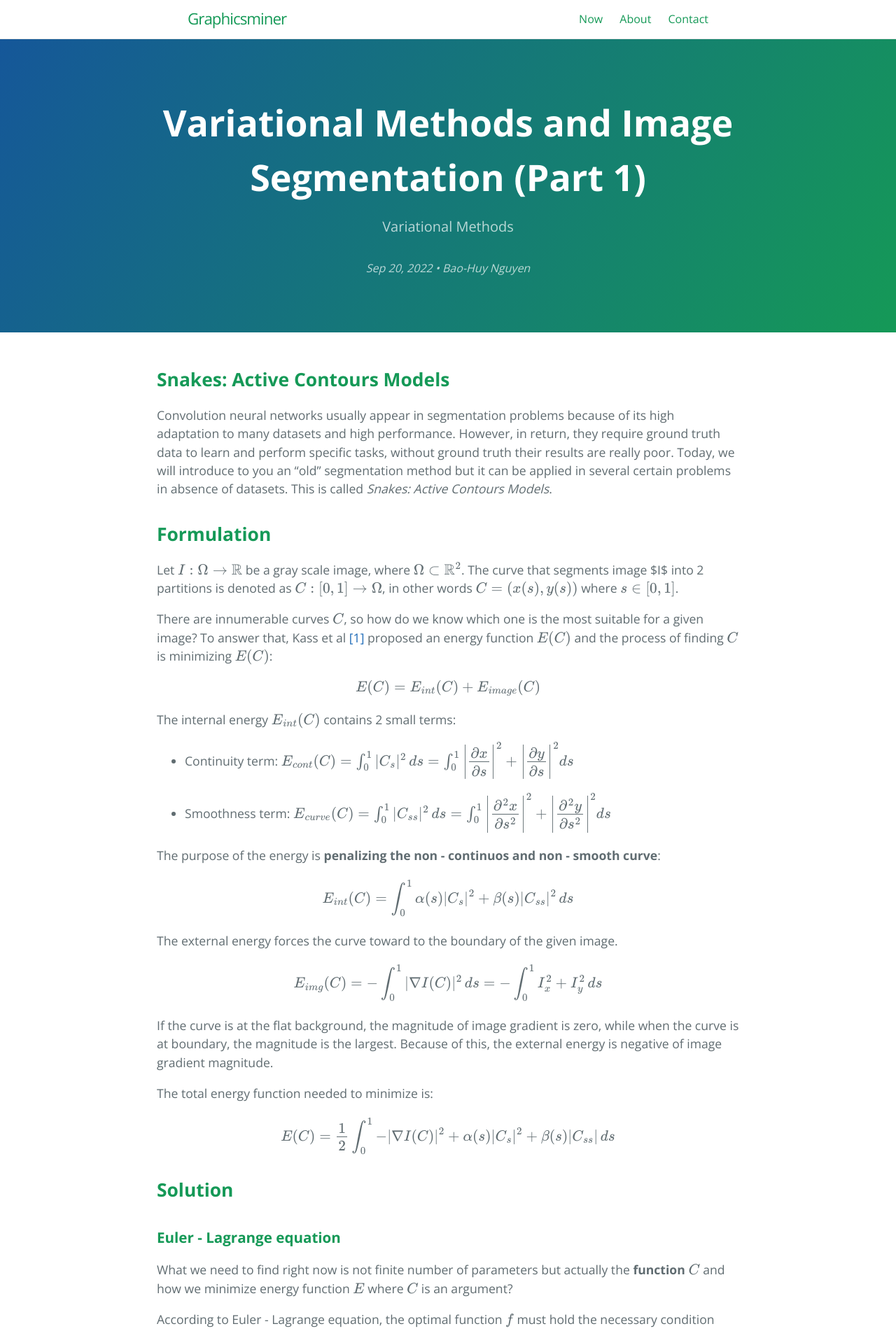
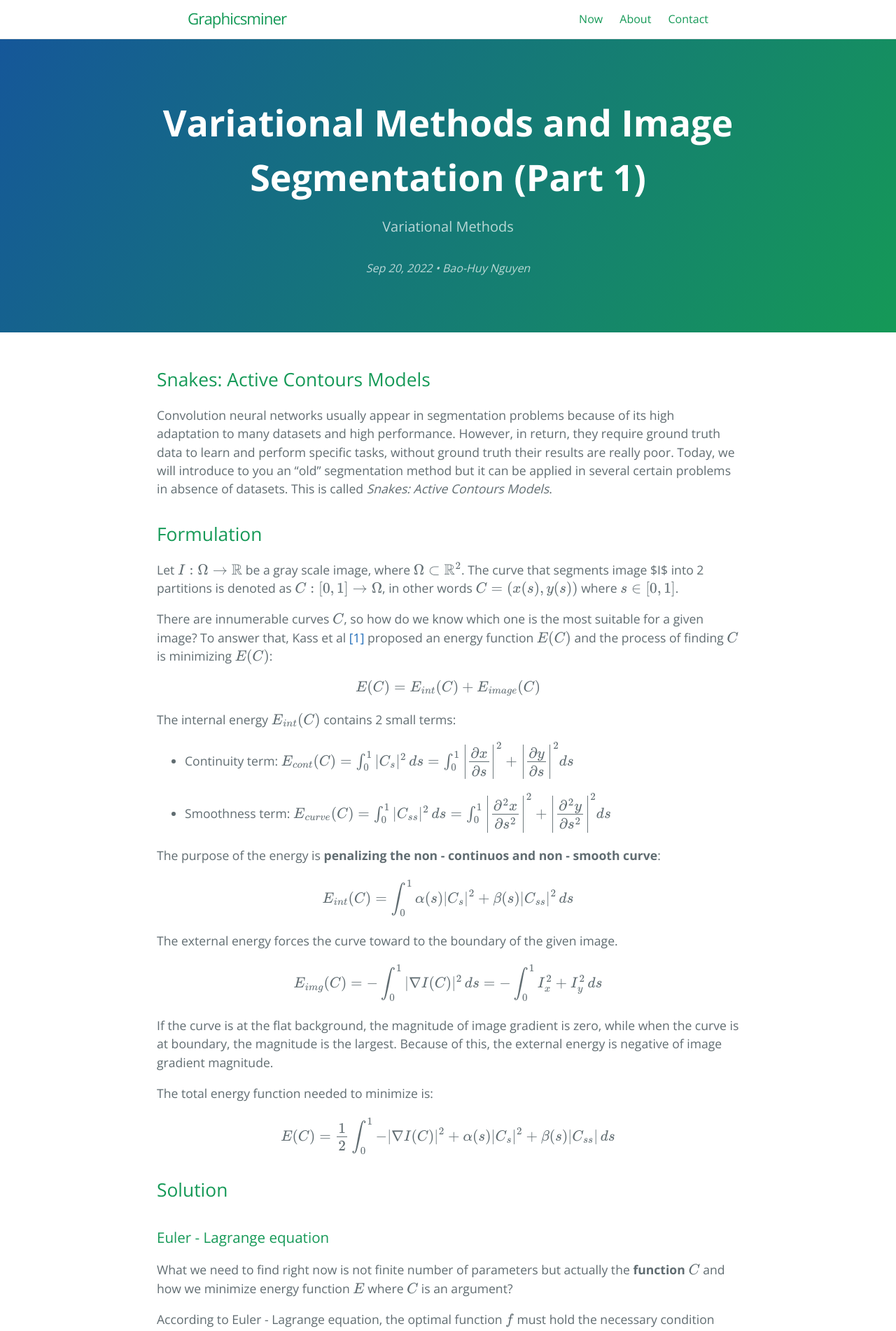
Before and after one commit to graphicsminer/graphicsminer.github.io, a Jekyll site: the page built from _posts/2022-09-20-variational-methods-and-image-segmentation_part1.md, in a window 1280 px wide. Shown: the top 1902 px of the page at 70% size. Built offline with Jekyll 4.4.1, drawn with Linux system fonts in a browser that asks for light colours; formulas are drawn with MathJax 3.

```diff
--- a/_posts/2022-09-20-variational-methods-and-image-segmentation_part1.md
+++ b/_posts/2022-09-20-variational-methods-and-image-segmentation_part1.md
@@ -7,11 +7,11 @@ image: /thumbnail-mobile.png
 author: "Bao-Huy Nguyen"
 meta: "Springfield"
 ---
-## **Snakes: Active Contours Models**
+## Snakes: Active Contours Models
 
 Convolution neural networks usually appear in segmentation problems because of its high adaptation to many datasets and high performance. However, in return, they require ground truth data to learn and perform specific tasks, without ground truth their results are really poor. Today, we will introduce to you an "old" segmentation method but it can be applied in several certain problems in absence of datasets. This is called *Snakes: Active Contours Models*.
 
-## **Formulation**
+## Formulation
 
 Let $$I: \Omega \rightarrow \mathbb{R}$$ be a gray scale image, where $$\Omega \subset \mathbb{R}^2$$. The curve that segments image $I$ into 2 partitions is denoted as $$C: [0, 1] \rightarrow \Omega$$, in other words $$C = (x(s), y(s))$$ where $$s \in [0, 1]$$.
 
@@ -41,9 +41,9 @@ The total energy function needed to minimize is:
 
 $$E(C) = \dfrac{1}{2} \int_0^1 - |\nabla I(C)|^2 + \alpha (s) |C_s|^2 + \beta (s) |C_{ss}| \, ds $$
 
-## **Solution**
+## Solution
 
-### **Euler - Lagrange equation**
+### Euler - Lagrange equation
 
 What we need to find right now is not finite number of parameters but actually the **function $$C$$** and how we minimize energy function $$E$$ where $$C$$ is an argument?
 
@@ -84,7 +84,7 @@ For the sake of simplicity, both weight parameters $$\alpha(s)$$ and $$\beta(s)$
 
 *Note: If you see some below expressions are a little bit challenging, you can read this blog [this](https://huynguyenbao.github.io/posts/2021/08/variational-methods/) to have sense of how this method works.*
 
-### **Finite Difference**
+### Finite Difference
 
 In reality, we define the curve $$C$$ by a set of points $$\{x_i, y_i\}$$ not by parametric functions, so to find $$x^{(2)}$$ and $$x^{(4)}$$, the **central difference** will be used. (Read more at [here](https://en.wikipedia.org/wiki/Finite_difference))
 
@@ -139,7 +139,7 @@ Finally, the term $$-\alpha x^{(2)} + \beta x^{(4)}$$ in Euler - Lagrange equati
 
 This is applied the same to $$Y^{(2)}$$ and $$Y^{(4)}$$.
 
-### **Implicit Euler method**
+### Implicit Euler method
 
 To simplify notation, let $$A = -\alpha A_2 + \beta A_4$$ and $$P_x = I_xI_{xx} + I_yI_{yx}$$.
 
@@ -161,7 +161,7 @@ The update equation for $$Y_{t+1}$$ is the same:
 
 $$Y_{t+1} = (\gamma A + I_d)^{-1}(\gamma P_y(Y_t) + Y_t)$$
 
-## **Results**
+## Results
 
 Input Images             |  Results
 :-----------------------:|:-------------------------:
```
